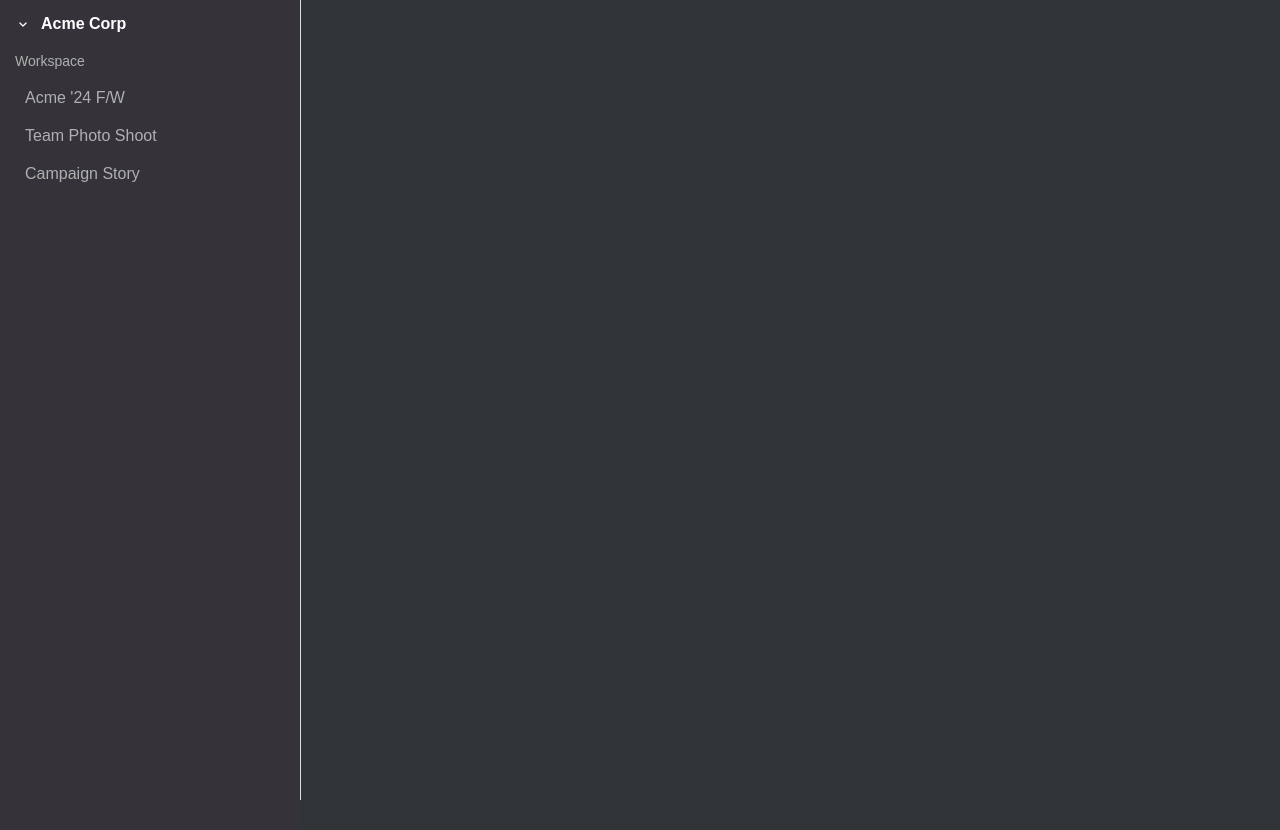
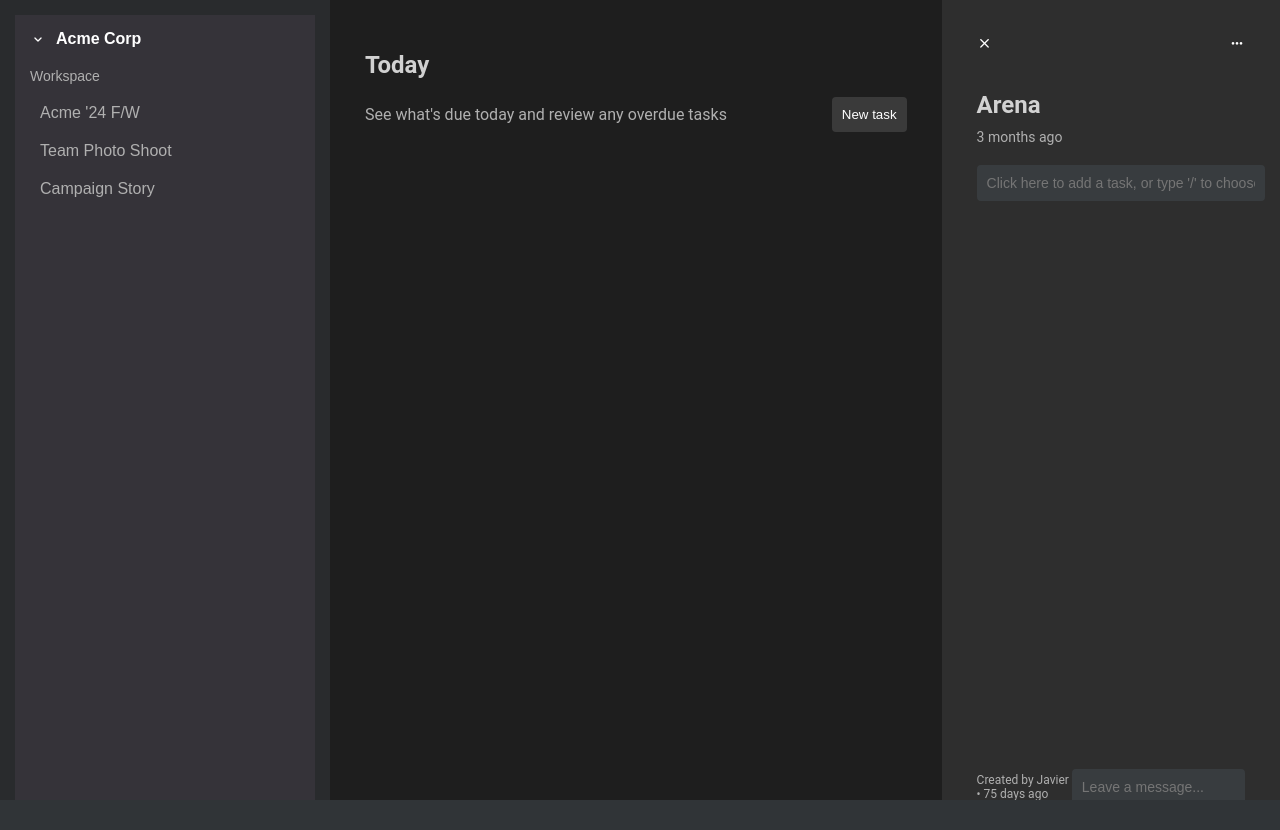
Before and after one commit to javier-tarazaga/artic-kiwi-web-client, a React (Create React App) app: page / in a window 1280 px wide. After the commit the page ends 800 px from the top, so only its background shows below. Built offline with nearby package versions, Linux system fonts and the light colour scheme.

Commit message:
Added more layout improvs

```diff
--- /dev/null
+++ b/src/components/organisms/TaskDetails/TaskDetails.style.ts
@@ -0,0 +1,80 @@
+import styled from 'styled-components';
+
+export const TaskDetailsContainer = styled.div`
+  display: flex;
+  flex-direction: column;
+  padding: 20px;
+  color: white;
+  height: 100%;
+`;
+
+export const TaskHeader = styled.div`
+  display: flex;
+  justify-content: space-between;
+  align-items: center;
+  margin-bottom: 20px;
+
+  & > div {
+    display: flex;
+    align-items: center;
+
+    .complete-icon {
+      margin-left: 10px;
+      cursor: pointer;
+    }
+  }
+`;
+
+export const TaskActions = styled.div`
+  display: flex;
+  align-items: center;
+
+  .more-icon {
+    cursor: pointer;
+  }
+`;
+
+export const TaskTitle = styled.h2`
+  font-size: 24px;
+  margin-bottom: 10px;
+`;
+
+export const TaskMeta = styled.div`
+  font-size: 14px;
+  color: #b0b0b0;
+  margin-bottom: 20px;
+`;
+
+export const TaskInput = styled.div`
+  flex-grow: 1;
+  input {
+    width: 100%;
+    padding: 10px;
+    background-color: #383C3F;
+    border: none;
+    border-radius: 4px;
+    color: white;
+    font-size: 14px;
+    outline: none;
+  }
+`;
+
+export const TaskFooter = styled.div`
+  display: flex;
+  justify-content: space-between;
+  align-items: center;
+  margin-top: 20px;
+  font-size: 12px;
+  color: #b0b0b0;
+`;
+
+export const TaskMessageInput = styled.input`
+  width: 100%;
+  padding: 10px;
+  background-color: #383C3F;
+  border: none;
+  border-radius: 4px;
+  color: white;
+  font-size: 14px;
+  outline: none;
+`;
--- /dev/null
+++ b/src/components/organisms/TaskDetails/TaskDetails.tsx
@@ -0,0 +1,39 @@
+import React from 'react';
+import {
+  TaskDetailsContainer,
+  TaskHeader,
+  TaskTitle,
+  TaskMeta,
+  TaskActions,
+  TaskInput,
+  TaskFooter,
+  TaskMessageInput
+} from './TaskDetails.style';
+import Icon from 'components/atoms/Icon';
+
+const TaskDetails: React.FC = () => {
+  return (
+    <TaskDetailsContainer>
+      <TaskHeader>
+        <div>
+          <Icon name="close" />
+          <Icon name="check-circle" className="complete-icon" />
+        </div>
+        <TaskActions>
+          <Icon name="more" className="more-icon" />
+        </TaskActions>
+      </TaskHeader>
+      <TaskTitle>Arena</TaskTitle>
+      <TaskMeta>3 months ago</TaskMeta>
+      <TaskInput>
+        <input type="text" placeholder="Click here to add a task, or type '/' to choose a different content type" />
+      </TaskInput>
+      <TaskFooter>
+        <span>Created by Javier • 75 days ago</span>
+        <TaskMessageInput placeholder="Leave a message..." />
+      </TaskFooter>
+    </TaskDetailsContainer>
+  );
+};
+
+export default TaskDetails;
--- /dev/null
+++ b/src/components/organisms/TaskDetails/index.ts
@@ -0,0 +1,3 @@
+import TaskDetails from './TaskDetails';
+
+export default TaskDetails;
--- a/src/components/organisms/TaskList/TaskList.style.ts
+++ b/src/components/organisms/TaskList/TaskList.style.ts
@@ -1,7 +1,35 @@
-import styled from "styled-components";
+import styled from 'styled-components';
 
-export const TaskContainer = styled.div`
-  background-color: #303437;
-  padding: 15px;
-  height: 100%;
-`
+export const TaskListContainer = styled.div`
+  padding: 20px;
+  color: white;
+
+  h1 {
+    font-size: 24px;
+    margin-bottom: 10px;
+  }
+
+  .task-list-meta {
+    display: flex;
+    justify-content: space-between;
+    align-items: center;
+    margin-bottom: 20px;
+
+    p {
+      color: #b0b0b0;
+    }
+
+    .new-task-button {
+      background-color: #3a3a3a;
+      color: white;
+      border: none;
+      padding: 10px;
+      cursor: pointer;
+      border-radius: 4px;
+
+      &:hover {
+        background-color: #505050;
+      }
+    }
+  }
+`;
--- a/src/components/organisms/TaskList/TaskList.tsx
+++ b/src/components/organisms/TaskList/TaskList.tsx
@@ -1,12 +1,18 @@
 import React from 'react';
-import Task from '../../molecules/Task';
+import Task from 'components/molecules/Task';
 import { useAppSelector } from 'store/hooks';
+import { TaskListContainer } from './TaskList.style';
 
 function TaskList() {
   const taskList = useAppSelector((state) => state.tasks.currentTaskList);
 
   return (
-    <>
+    <TaskListContainer>
+      <h1>Today</h1>
+      <div className="task-list-meta">
+        <p>See what's due today and review any overdue tasks</p>
+        <button className="new-task-button">New task</button>
+      </div>
       {
         taskList.map((task) =>
           <Task
@@ -15,8 +21,8 @@ function TaskList() {
           />
         )
       }
-    </>
+    </TaskListContainer>
   );
 }
 
-export default TaskList
+export default TaskList;
--- a/src/components/pages/MainPage/MainPage.style.tsx
+++ b/src/components/pages/MainPage/MainPage.style.tsx
@@ -1,17 +1,36 @@
 import styled from 'styled-components';
 
-export const MainScreenContainer = styled.div`
+export const MainContainer = styled.div`
   display: flex;
   height: 100vh;
+  background-color: #1E1E1E; /* Adjust as needed */
 `;
 
-export const SideMenu = styled.aside`
-  width: 300px; /* Fixed width for the sidebar */
-  background-color: #f0f0f0; /* Light background color */
-  border-right: 1px solid #ddd; /* Optional: Add a border to separate the sidebar */
+export const LeftPanel = styled.div`
+  width: 300px; /* Adjust width as needed */
+  background-color: #292B2D;
+  color: white;
+  padding: 15px;
+  overflow-y: auto;
 `;
 
-export const TaskListContainer = styled.main`
-  flex-grow: 1; /* Take up the remaining space */
-  padding: 20px; /* Optional: Add some padding for content */
+export const MiddlePanel = styled.div<{ isRightPanelVisible: boolean }>`
+  flex-grow: ${({ isRightPanelVisible }) => (isRightPanelVisible ? 8 : 1)};
+  flex-shrink: 0;
+  min-width: 0; /* Ensures the middle panel can shrink properly */
+  background-color: #1E1E1E;
+  color: white;
+  padding: 15px;
+  overflow-y: auto;
 `;
+
+export const RightPanel = styled.div<{ isRightPanelVisible: boolean }>`
+  flex-grow: 4;
+  flex-shrink: 0;
+  flex-basis: ${({ isRightPanelVisible }) => (isRightPanelVisible ? '20%' : '0')};
+  background-color: #2E2E2E;
+  color: white;
+  padding: 15px;
+  overflow-y: auto;
+  display: ${({ isRightPanelVisible }) => (isRightPanelVisible ? 'block' : 'none')};
+`;
--- a/src/components/pages/MainPage/MainPage.tsx
+++ b/src/components/pages/MainPage/MainPage.tsx
@@ -1,19 +1,32 @@
 import React from 'react';
+import {
+  MainContainer,
+  LeftPanel,
+  MiddlePanel,
+  RightPanel
+} from './MainPage.style';
 import MainSideMenu from 'components/organisms/MainSideMenu';
 import TaskList from 'components/organisms/TaskList';
-import { MainScreenContainer, SideMenu, TaskListContainer } from './MainPage.style';
+import TaskDetails from 'components/organisms/TaskDetails';
 
-const MainScreen: React.FC = () => {
+const MainPage: React.FC = () => {
+  const isRightPanelVisible = true; // Set this based on your logic
+
   return (
-    <MainScreenContainer>
-      <SideMenu>
+    <MainContainer>
+      <LeftPanel>
         <MainSideMenu />
-      </SideMenu>
-      <TaskListContainer>
+      </LeftPanel>
+      <MiddlePanel isRightPanelVisible={isRightPanelVisible}>
         <TaskList />
-      </TaskListContainer>
-    </MainScreenContainer>
+      </MiddlePanel>
+      {isRightPanelVisible && (
+        <RightPanel isRightPanelVisible={isRightPanelVisible}>
+          <TaskDetails />
+        </RightPanel>
+      )}
+    </MainContainer>
   );
 };
 
-export default MainScreen;
+export default MainPage;
--- a/src/styles/css/index.css
+++ b/src/styles/css/index.css
@@ -15,7 +15,6 @@ code {
 }
 
 #root {
-  display: flex;
   min-height: 100%;
 }
 
```
Lines whose indentation alone changed are shown as unchanged.
